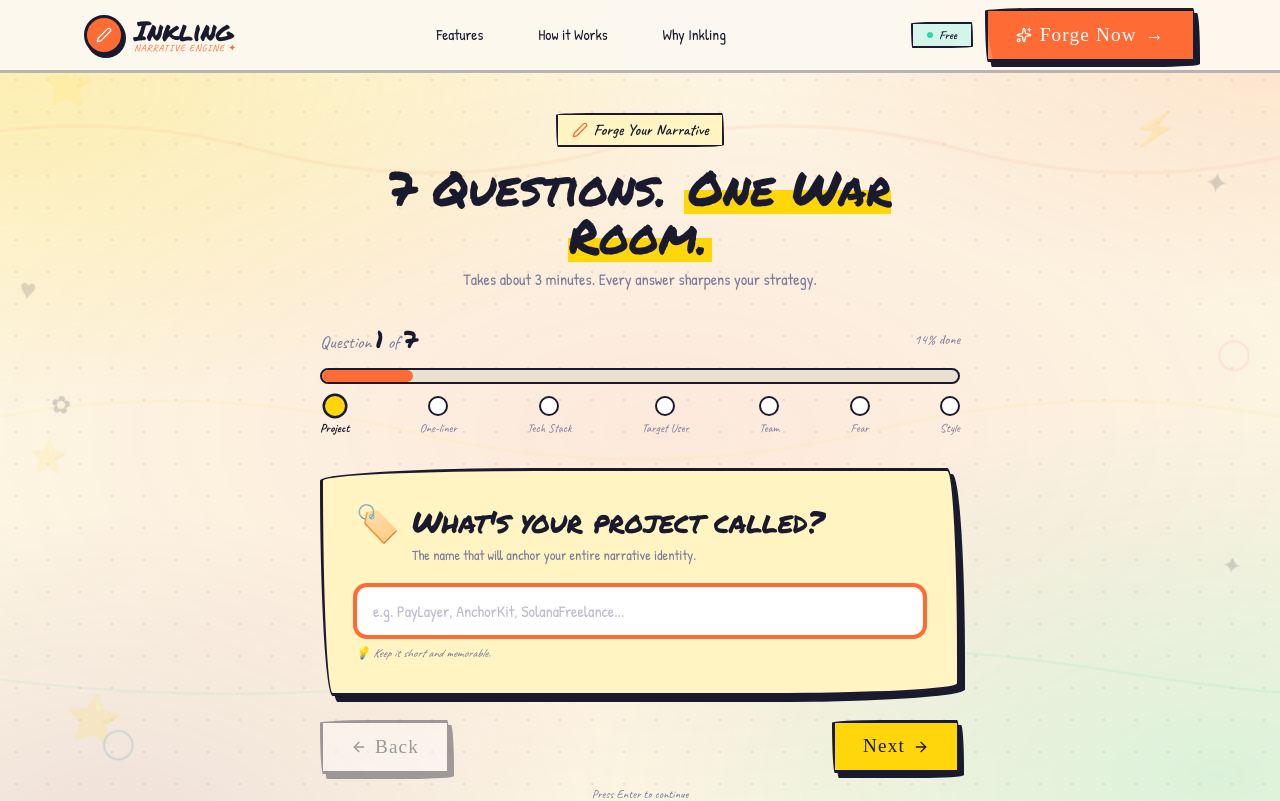
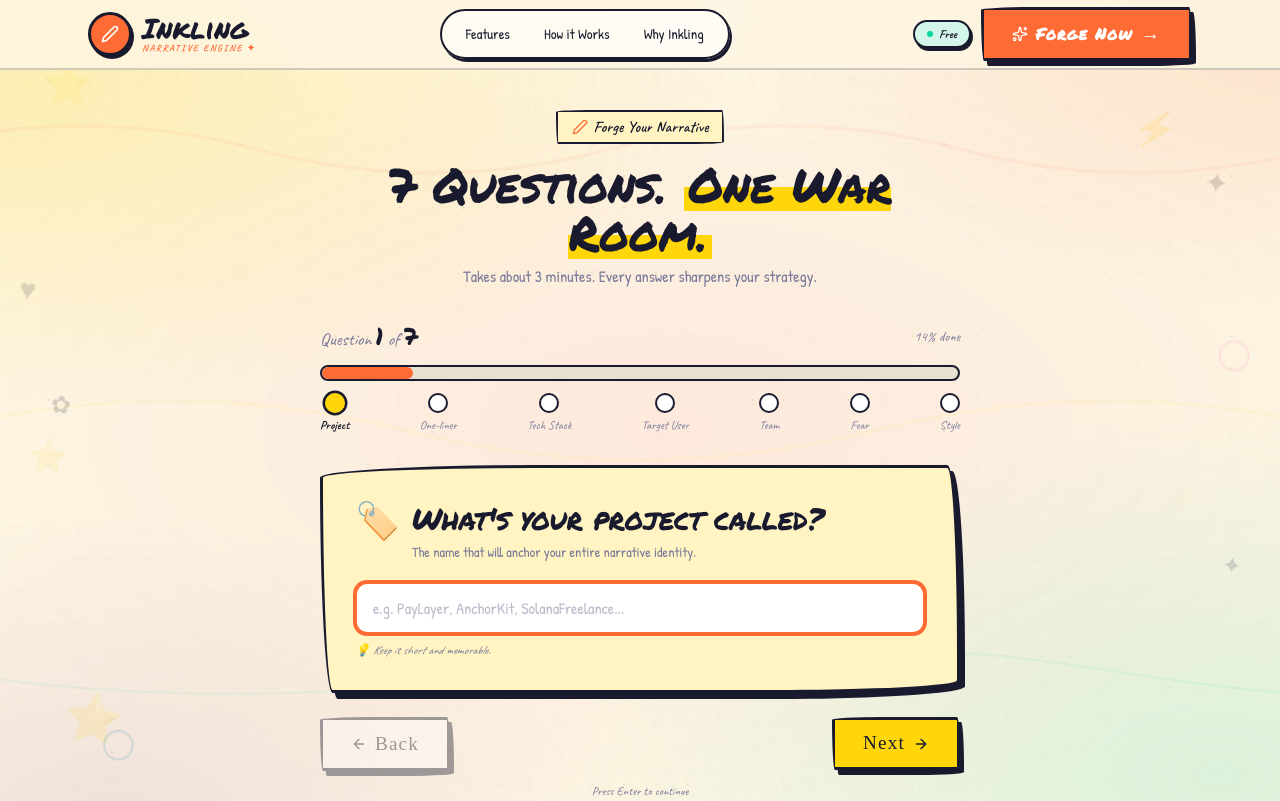
Before and after one commit to azhan-ali/Inkling, a Next.js app: page /forge in a window 1280 px wide. Shown: the top 801 px of the page. Built offline with nearby package versions, Linux system fonts and the light colour scheme.

Commit message:
feat: navbar redesign — pill nav, ink splatter logo, shimmer CTA, smooth mobile menu

```diff
--- a/components/shared/Header.tsx
+++ b/components/shared/Header.tsx
@@ -2,7 +2,7 @@
 
 import Link from "next/link";
 import { useEffect, useState } from "react";
-import { Pen, Sparkles, Zap } from "lucide-react";
+import { Pen, Sparkles, Zap, Menu, X } from "lucide-react";
 
 export function Header() {
   const [scrolled, setScrolled] = useState(false);
@@ -15,108 +15,123 @@ export function Header() {
   }, []);
 
   return (
+    <>
       <header
-      className={`sticky top-0 z-50 bg-paper/95 backdrop-blur-md transition-all duration-300 ${
+        className={`sticky top-0 z-50 transition-all duration-300 ${
           scrolled
-          ? "border-b-[3px] border-ink shadow-[0_4px_0_0_#1a1a2e]"
-          : "border-b-[3px] border-ink/30"
+            ? "bg-[#fdf6e3]/96 backdrop-blur-xl border-b-[3px] border-ink shadow-[0_5px_0_0_#1a1a2e]"
+            : "bg-[#fdf6e3]/80 backdrop-blur-md border-b-[2px] border-ink/20"
         }`}
       >
-      <nav className="max-w-6xl mx-auto px-5 h-[70px] flex items-center justify-between gap-4">
+        <nav className="max-w-6xl mx-auto px-4 sm:px-6 h-[68px] flex items-center justify-between gap-3">
 
-        {/* ── Logo ── */}
+          {/* ── LOGO ── */}
           <Link href="/" className="flex items-center gap-2.5 group shrink-0">
-          {/* Animated ink drop */}
-          <div className="relative">
-            <div className="w-10 h-10 rounded-full bg-marker-orange border-[3px] border-ink flex items-center justify-center sketch-shadow-sm group-hover:-translate-y-1.5 group-hover:rotate-12 transition-all duration-200">
-              <Pen className="w-4 h-4 text-white" />
+            {/* Ink drop with splatter */}
+            <div className="relative w-11 h-11">
+              <div className="w-11 h-11 rounded-full bg-marker-orange border-[3px] border-ink sketch-shadow-sm flex items-center justify-center group-hover:-translate-y-2 group-hover:rotate-[15deg] transition-all duration-250 ease-out">
+                <Pen className="w-[18px] h-[18px] text-white" />
               </div>
-            {/* Ink splatter dots */}
-            <span className="absolute -top-1 -right-0.5 w-2 h-2 rounded-full bg-marker-yellow border border-ink opacity-0 group-hover:opacity-100 group-hover:-translate-y-1 group-hover:translate-x-1 transition-all duration-200" />
-            <span className="absolute -bottom-0.5 -left-1 w-1.5 h-1.5 rounded-full bg-marker-pink border border-ink opacity-0 group-hover:opacity-100 group-hover:translate-y-1 group-hover:-translate-x-1 transition-all duration-200 delay-75" />
+              {/* Splatter dots on hover */}
+              <span className="absolute -top-1.5 right-0 w-2 h-2 rounded-full bg-marker-yellow border-[1.5px] border-ink opacity-0 group-hover:opacity-100 group-hover:-translate-y-2 group-hover:translate-x-1.5 transition-all duration-200 delay-75" />
+              <span className="absolute top-0 -left-1.5 w-1.5 h-1.5 rounded-full bg-marker-pink border-[1.5px] border-ink opacity-0 group-hover:opacity-100 group-hover:-translate-y-1 group-hover:-translate-x-2 transition-all duration-200 delay-100" />
+              <span className="absolute -bottom-1 -right-1 w-1.5 h-1.5 rounded-full bg-marker-green border-[1.5px] border-ink opacity-0 group-hover:opacity-100 group-hover:translate-y-1.5 group-hover:translate-x-1 transition-all duration-200 delay-50" />
             </div>
 
-          <div className="flex flex-col leading-none">
+            <div className="flex flex-col leading-none gap-0.5">
               <span
-              className="text-[1.7rem] text-ink leading-none tracking-tight"
+                className="text-[1.75rem] text-ink leading-none"
                 style={{ fontFamily: "'Permanent Marker', cursive" }}
               >
                 Inkling
               </span>
-            <span className="font-hand text-[0.6rem] text-marker-orange tracking-widest uppercase hidden sm:block">
+              <span
+                className="text-[0.58rem] text-marker-orange tracking-[0.18em] uppercase hidden sm:block"
+                style={{ fontFamily: "'Caveat', cursive", fontWeight: 700 }}
+              >
                 narrative engine ✦
               </span>
             </div>
           </Link>
 
-        {/* ── Nav links (desktop) ── */}
-        <div className="hidden md:flex items-center gap-1">
+          {/* ── NAV LINKS — pill-style ── */}
+          <div className="hidden md:flex items-center bg-white/60 border-[2px] border-ink rounded-full px-2 py-1.5 gap-0.5 sketch-shadow-sm">
             {[
-            { href: "/#features", label: "Features", emoji: "✦" },
-            { href: "/#how", label: "How it Works", emoji: "⚡" },
-            { href: "/#why", label: "Why Inkling", emoji: "🎯" },
+              { href: "/#features", label: "Features" },
+              { href: "/#how", label: "How it Works" },
+              { href: "/#why", label: "Why Inkling" },
             ].map((item) => (
               <Link
                 key={item.href}
                 href={item.href}
-              className="group relative font-body text-[0.95rem] text-ink px-4 py-2 rounded-xl hover:bg-card-yellow transition-all duration-150"
+                className="relative font-body text-[0.9rem] text-ink px-4 py-1.5 rounded-full hover:bg-card-yellow hover:text-ink transition-all duration-150 group"
               >
-              <span className="opacity-0 group-hover:opacity-100 transition-opacity mr-1 text-xs">
-                {item.emoji}
-              </span>
                 {item.label}
-              {/* Animated underline */}
-              <span className="absolute bottom-1 left-4 right-4 h-[2px] bg-marker-orange rounded-full scale-x-0 group-hover:scale-x-100 transition-transform duration-200 origin-left" />
+                <span className="absolute bottom-0.5 left-4 right-4 h-[2px] bg-marker-orange rounded-full scale-x-0 group-hover:scale-x-100 transition-transform duration-200 origin-center" />
               </Link>
             ))}
           </div>
 
-        {/* ── Right side ── */}
-        <div className="flex items-center gap-3 shrink-0">
-          {/* Live badge */}
-          <div className="hidden sm:flex items-center gap-1.5 sketch-badge bg-card-green text-xs py-1 px-3">
+          {/* ── RIGHT SIDE ── */}
+          <div className="flex items-center gap-2.5 shrink-0">
+
+            {/* "Free" live badge */}
+            <div className="hidden sm:flex items-center gap-1.5 bg-card-green border-[2px] border-ink rounded-full px-3 py-1 sketch-shadow-sm">
               <span className="w-1.5 h-1.5 rounded-full bg-marker-green animate-pulse" />
-            <span className="font-hand text-xs text-ink">Free</span>
+              <span
+                className="text-xs text-ink"
+                style={{ fontFamily: "'Caveat', cursive", fontWeight: 700 }}
+              >
+                Free
+              </span>
             </div>
 
             {/* Primary CTA */}
             <Link
               href="/forge"
-            className="btn-sketch btn-primary-sketch text-[1rem] py-2 px-5 group relative overflow-hidden"
+              className="relative overflow-hidden btn-sketch btn-primary-sketch text-[0.95rem] py-2 px-5 group"
             >
-            {/* Shimmer sweep */}
-            <span className="absolute inset-0 bg-white/20 -translate-x-full group-hover:translate-x-full transition-transform duration-500 skew-x-12" />
-            <Sparkles className="w-4 h-4 group-hover:rotate-180 transition-transform duration-300 relative z-10" />
-            <span className="relative z-10">Forge Now</span>
+              {/* Shimmer */}
+              <span className="absolute inset-0 bg-gradient-to-r from-transparent via-white/25 to-transparent -translate-x-full group-hover:translate-x-full transition-transform duration-500" />
+              <Sparkles className="w-4 h-4 group-hover:rotate-[180deg] transition-transform duration-300 relative z-10 shrink-0" />
+              <span className="relative z-10 font-body font-bold" style={{ fontFamily: "'Permanent Marker', cursive", fontSize: "1rem" }}>
+                Forge Now
+              </span>
               <span className="relative z-10 group-hover:translate-x-1 transition-transform inline-block">→</span>
             </Link>
 
-          {/* Mobile hamburger */}
+            {/* Mobile toggle */}
             <button
-            className="md:hidden w-9 h-9 flex flex-col items-center justify-center gap-1.5 sketch-border-sm rounded-lg bg-white"
+              className="md:hidden w-10 h-10 flex items-center justify-center bg-white border-[2.5px] border-ink rounded-xl sketch-shadow-sm hover:bg-card-yellow transition-colors"
               onClick={() => setMobileOpen((o) => !o)}
               aria-label="Toggle menu"
             >
-            <span className={`w-5 h-0.5 bg-ink rounded transition-all ${mobileOpen ? "rotate-45 translate-y-2" : ""}`} />
-            <span className={`w-5 h-0.5 bg-ink rounded transition-all ${mobileOpen ? "opacity-0" : ""}`} />
-            <span className={`w-5 h-0.5 bg-ink rounded transition-all ${mobileOpen ? "-rotate-45 -translate-y-2" : ""}`} />
+              {mobileOpen
+                ? <X className="w-5 h-5 text-ink" />
+                : <Menu className="w-5 h-5 text-ink" />
+              }
             </button>
           </div>
         </nav>
+      </header>
 
-      {/* ── Mobile menu ── */}
-      {mobileOpen && (
-        <div className="md:hidden border-t-[3px] border-ink bg-paper px-5 py-4 space-y-2">
+      {/* ── MOBILE MENU — slides down ── */}
+      <div
+        className={`md:hidden sticky top-[68px] z-40 overflow-hidden transition-all duration-300 ease-out ${
+          mobileOpen ? "max-h-[400px] opacity-100" : "max-h-0 opacity-0"
+        }`}
+      >
+        <div className="bg-[#fdf6e3]/98 backdrop-blur-xl border-b-[3px] border-ink px-5 py-4 space-y-2.5">
           {[
-            { href: "/#features", label: "Features", bg: "bg-card-yellow" },
-            { href: "/#how", label: "How it Works", bg: "bg-card-blue" },
-            { href: "/#why", label: "Why Inkling", bg: "bg-card-green" },
+            { href: "/#features", label: "✦ Features", bg: "bg-card-yellow" },
+            { href: "/#how", label: "⚡ How it Works", bg: "bg-card-blue" },
+            { href: "/#why", label: "🎯 Why Inkling", bg: "bg-card-green" },
           ].map((item) => (
             <Link
               key={item.href}
               href={item.href}
               onClick={() => setMobileOpen(false)}
-              className={`block font-body text-base text-ink px-4 py-3 rounded-xl ${item.bg} border-2 border-ink sketch-shadow-sm`}
+              className={`flex items-center font-body text-base text-ink px-4 py-3 rounded-2xl ${item.bg} border-[2.5px] border-ink sketch-shadow-sm hover:-translate-y-0.5 transition-transform`}
             >
               {item.label}
             </Link>
@@ -124,13 +139,13 @@ export function Header() {
           <Link
             href="/forge"
             onClick={() => setMobileOpen(false)}
-            className="block btn-sketch btn-primary-sketch text-lg py-3 text-center w-full justify-center"
+            className="flex items-center justify-center gap-2 btn-sketch btn-primary-sketch text-lg py-3 w-full"
           >
             <Zap className="w-4 h-4" />
             Forge My Strategy →
           </Link>
         </div>
-      )}
-    </header>
+      </div>
+    </>
   );
 }
```
Lines whose indentation alone changed are shown as unchanged.
